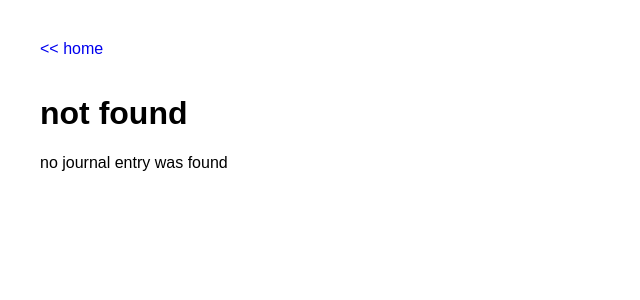
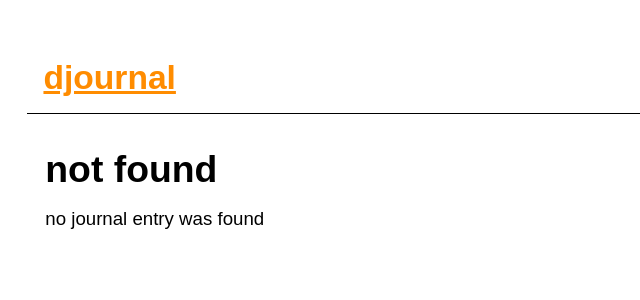
Before and after one commit to lui5c/djournal, a Django app: page /1/ in a window 1280 px wide. Shown: the top 300 px of the page, without its empty margins (0-640 px from the left). Run offline with Django 3.2, Linux system fonts and the light colour scheme; data that the repository does not hold is empty.

Commit message:
more progress:

```diff
--- a/journalentries/static/journalentries/style.css
+++ b/journalentries/static/journalentries/style.css
@@ -1,14 +1,24 @@
 body{
     padding: 1em;
-    font-size: 12pt;
+    font-size: 14pt;
     font-family: 'Arial';
+    line-height: 1.3em;
 }
+a {color: darkorange;}
+a:hover{color:#ffc261;}
 
 #content{ padding: 1em;}
 
 #header {padding: 1em 1em 0em 1em;}
-#header > a {text-decoration: none;}
-#header > a:hover {text-decoration: underline;}
+
+/* headers */
+#header{
+    position: sticky;
+    font-size: 0.9em;
+    top: -1em;
+    background-color: white;
+    border-bottom: 1px solid black;
+}
 
 /* entries on the main page */
 
@@ -16,14 +26,14 @@ body{
     box-shadow: -5px 0px 0px orange;
     padding: 0em 1em 0em 1em;
     margin: 1em 0em 1em 0em;
-    transition: all 0.3s ease;
 }
 
 .entrywrapper:hover{
     /*box-shadow: -8px 0px 0px orange;*/
+    box-shadow: -7px 0px 0px orange;
     cursor: pointer;
-    scale: 100.5%;
 }
+
 
 /* search bar */
 
--- a/journalentries/templates/journalentries/base.html
+++ b/journalentries/templates/journalentries/base.html
@@ -8,12 +8,13 @@
 
     <div id="header">
         {% block header %}
-        <a href="/">&lt;&lt; home</a>
+        <a href="/"><h1>djournal</h1></a>
         {% endblock %}
     </div>
 
     <div id="content">
     {% block content %}{% endblock %}
     </div>
+    {% block scripts %}{% endblock%}
 </body>
 </html>
--- a/journalentries/templates/journalentries/singleentry.html
+++ b/journalentries/templates/journalentries/singleentry.html
@@ -2,7 +2,7 @@
 
     {% block title %}{{date}}{% endblock %}
 {%block content %}
-        <h1>{{ title }}</h1>
+        <h2>{{ title }}</h2>
         <h3>{{ date }}</h3>
         {% for p in text %}
         <p>{{ p }}</p>
--- a/journalentries/views.py
+++ b/journalentries/views.py
@@ -8,10 +8,9 @@ def index(request):
     found = Entry.objects.all()
     entries = []
     for e in found:
-        preview = e.entry_text.split("\n")[1]
         temp_context = {
             'date': e.entry_date,
-            'preview': preview if preview != "" else e.entry_text.split("\n")[2],
+            'preview': e.entry_text.split("\n"),
             'title': e.entry_title,
             }
         entries.append(temp_context)
```
Also changed, not shown: journalentries/static/journalentries/searchindex.js (added, +24 -0 lines), journalentries/templates/journalentries/index.html (+21 -8 lines).
